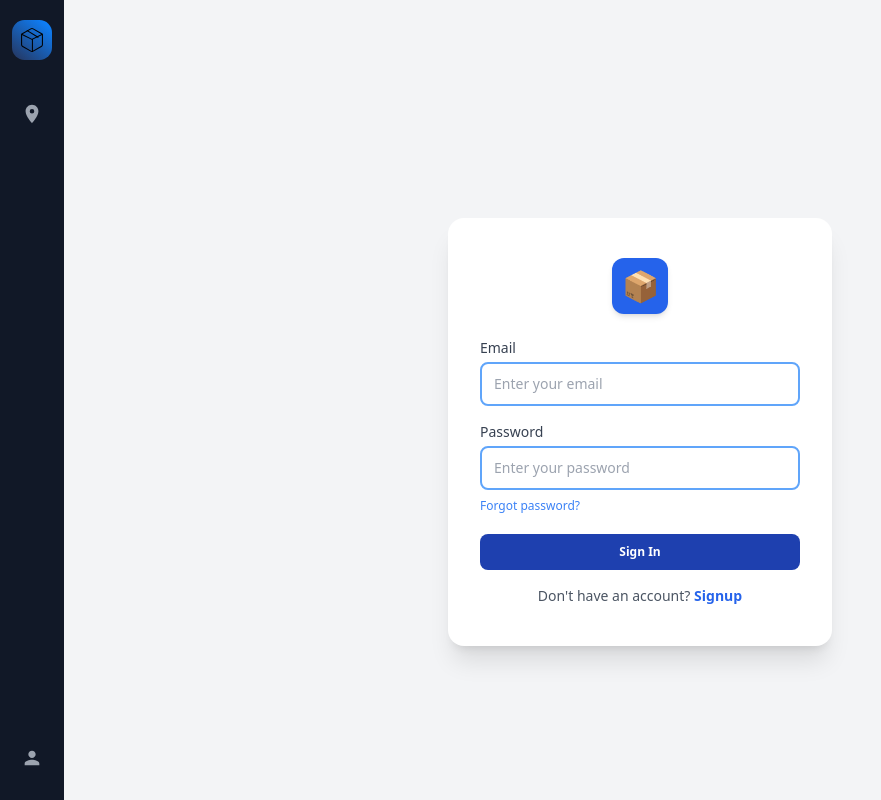
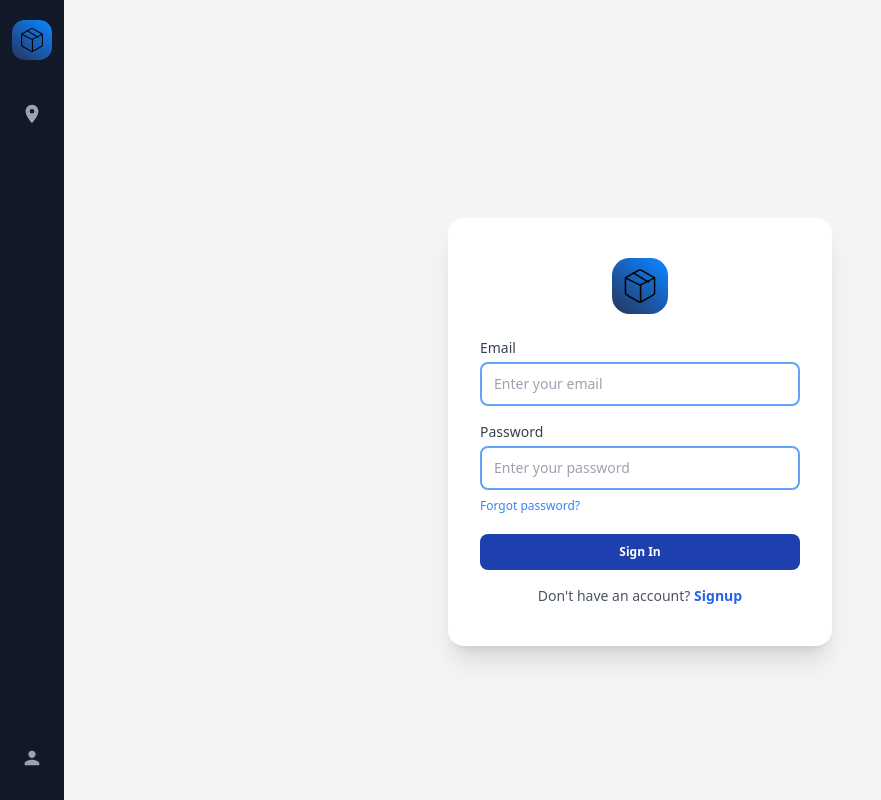
Before and after one commit to wulaiyin789/package-delivery-tracker-parcelpro, a React (Create React App) app in the folder frontend/: page /login in a window 1280 px wide. Shown: the whole page, without its empty margins (0-881 px from the left). Built offline with nearby package versions, Linux system fonts and the light colour scheme; no server answers.

Commit message:
Update logo

```diff
--- a/frontend/src/pages/Login.jsx
+++ b/frontend/src/pages/Login.jsx
@@ -6,6 +6,9 @@ import { useAuth } from '../context/AuthContext';
 
 // Config
 import axiosInstance from '../axiosConfig';
+
+// Components
+import { ReactComponent as Logo } from '../logo.svg';
 
 const Login = () => {
   // States
@@ -41,8 +44,8 @@ const Login = () => {
   return (
     <div className='flex items-center justify-center min-h-screen bg-gray-100 px-4 pt-16'>
       <div className='flex flex-col items-center bg-white rounded-2xl shadow-xl w-full max-w-sm px-8 py-10'>
-        <div className='flex items-center justify-center w-14 h-14 bg-blue-600 rounded-xl text-3xl mb-6 shadow-md'>
-          📦
+        <div className='flex items-center justify-center rounded-xl text-3xl mb-6'>
+          <Logo className='w-14 h-14' />
         </div>
 
         {/* Email */}
```
